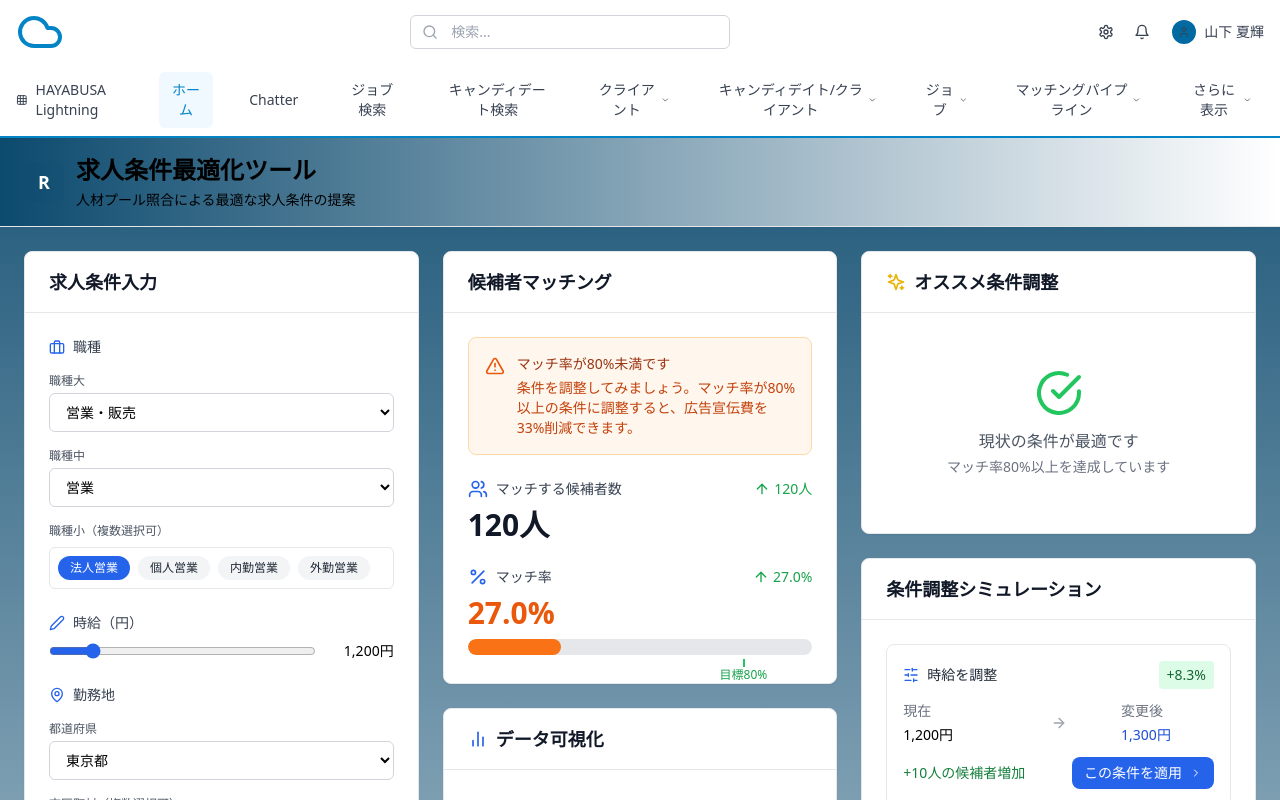
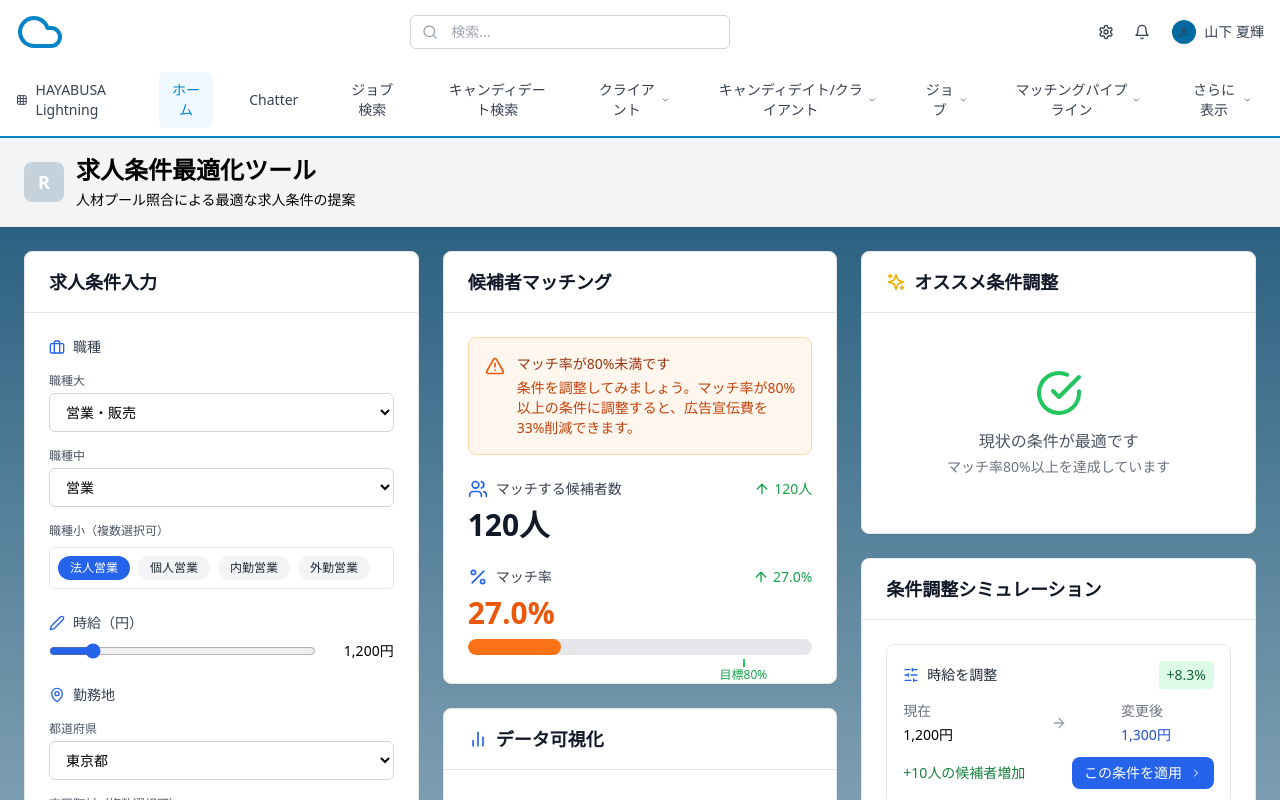
Before and after one commit to NatsukiNateYamashita/better-job-condition-recommender, a React (Vite) app: page / in a window 1280 px wide. Shown: the top 800 px of the page. Built offline with nearby package versions, Linux system fonts and the light colour scheme.

Commit message:
changed title

```diff
--- a/src/App.tsx
+++ b/src/App.tsx
@@ -192,7 +192,7 @@ function App() {
         </div>
 
         {/* Page Title Section */}
-        <div className="border-t-2 border-sky-600 px-6 py-4 bg-gradient-to-r from-glay-100 to-glay-100">
+        <div className="border-t-2 border-sky-600 px-6 py-4 bg-gray-100">
           <div className="flex items-center gap-3">
             <div className="w-10 h-10 bg-sky-900 bg-opacity-20 rounded-lg flex items-center justify-center">
               <span className="text-white font-bold text-lg">R</span>
```
